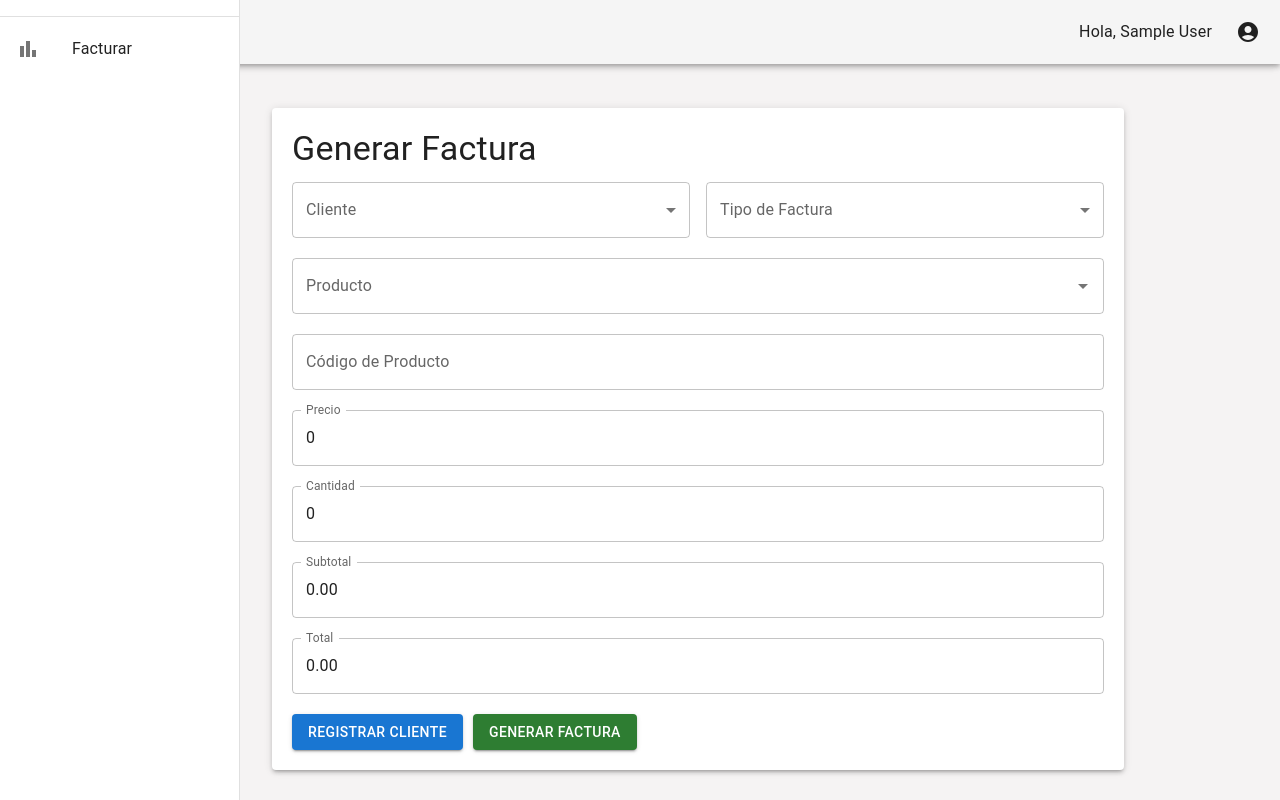
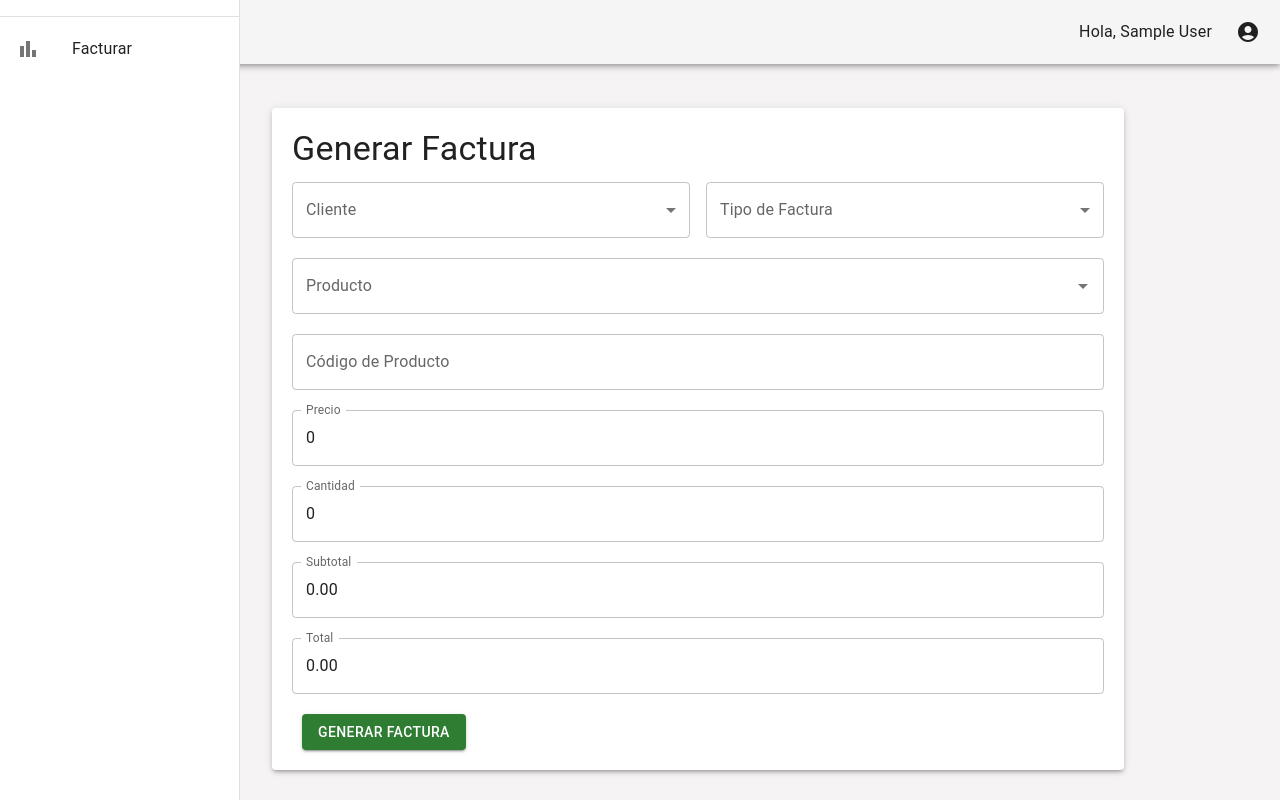
Before and after one commit to DarknesCloud/frontend_prueba, a React (Vite) app: page /dashboard/invoice in a window 1280 px wide. Built offline with nearby package versions, Linux system fonts and the light colour scheme; sample sign-in values are in the browser's storage.

Commit message:
Fix errores de despliegue

```diff
--- a/src/components/ClientCrud.tsx
+++ b/src/components/ClientCrud.tsx
@@ -118,7 +118,7 @@ const ClientCrud: React.FC = () => {
 
   return (
     <Guard>
-      <Container>
+      <Container style={{ marginBottom: '100px' }}>
         <div className="containerCRUDS">
           <Typography variant="h4" gutterBottom>
             CRUD de Clientes
--- a/src/components/Factura.tsx
+++ b/src/components/Factura.tsx
@@ -64,7 +64,6 @@ const Factura = () => {
   const [subtotal, setSubtotal] = useState<number>(0);
   const [total, setTotal] = useState<number>(0);
   const [errorMensaje, setErrorMensaje] = useState<any>(null);
-  const [facturaGenerada, setFacturaGenerada] = useState(false);
 
   // Estado para controlar la cantidad y el mensaje de error
   const [errorCantidad, setErrorCantidad] = useState<string | null>(null);
@@ -99,73 +98,6 @@ const Factura = () => {
   }, []);
 
   // Evento para el botón de registrar cliente
-  const handleRegisterClientClick = () => {
-    // Validar que se haya seleccionado un cliente
-    if (!selectedClient) {
-      setErrorMensaje('Por favor, seleccione un cliente.');
-      return;
-    }
-
-    // Validar que se haya seleccionado un producto
-    if (!selectedProduct) {
-      setErrorMensaje('Por favor, seleccione un producto.');
-      return;
-    }
-
-    // Encontrar el producto seleccionado
-    const product = productList.find((p) => p.name === selectedProduct);
-
-    // Validar que la cantidad y el precio sean mayores que cero
-    if (cantidad <= 0 || precio <= 0) {
-      setErrorMensaje(
-        'Asegúrese de que la cantidad y el precio sean mayores que cero.'
-      );
-      return;
-    }
-
-    // Validar que la cantidad no sea mayor que el stock disponible
-    if (product) {
-      const updatedStock = product.stock - cantidad;
-      const updatedProducts = productList.map((p) =>
-        p.code === product.code ? { ...p, stock: updatedStock } : p
-      );
-      setProductList(updatedProducts);
-      localStorage.setItem('products', JSON.stringify(updatedProducts));
-    } else {
-      setErrorMensaje('Producto no encontrado en el catálogo.');
-      return;
-    }
-
-    // Crear un objeto Sale con los datos del formulario
-    const subtotalVenta = precio * cantidad;
-    const isv = subtotalVenta * 0.15;
-    const totalVenta = subtotalVenta + isv;
-
-    const venta: Sale = {
-      name: selectedClient,
-      tipoFactura,
-      codigoProducto: product.code,
-      precio,
-      cantidad,
-      subtotal: subtotalVenta,
-      total: totalVenta,
-      productName: product.name,
-    };
-
-    // Agregar la nueva venta a la lista de ventas
-    setSales([...sales, venta]);
-
-    // Limpiar el formulario
-    setSelectedClient('');
-    setTipoFactura('');
-    setSelectedProduct('');
-    setCodigoProducto('');
-    setPrecio(0);
-    setCantidad(0);
-    setSubtotal(0);
-    setTotal(0);
-    setErrorMensaje(null);
-  };
 
   // Evento para calcular el subtotal, ISV y total
   useEffect(() => {
@@ -229,7 +161,7 @@ const Factura = () => {
       setErrorMensaje(
         'Por favor, seleccione un cliente y registre al menos un producto.'
       );
-      return;
+      return errorMensaje;
     }
 
     // Validar que haya suficientes existencias para los productos vendidos
@@ -328,8 +260,6 @@ const Factura = () => {
     // Actualizar el contador de facturas
     setInvoiceCounter((prevCounter) => prevCounter + 1);
 
-    setFacturaGenerada(true);
-
     // Limpiar el formulario y errores
     setSelectedClient('');
     setTipoFactura('');
@@ -404,6 +334,7 @@ const Factura = () => {
                 onChange={(_, newValue: any) => setSelectedProduct(newValue)}
                 onInputChange={(e, newInputValue) => {
                   setSelectedProduct(newInputValue);
+                  e;
                 }}
                 renderInput={(params) => (
                   <TextField
@@ -474,19 +405,11 @@ const Factura = () => {
                 }}
                 style={{ marginTop: '20px' }}
               />
-              <Button
-                variant="contained"
-                color="primary"
-                onClick={handleRegisterClientClick}
-                style={{ marginTop: '20px' }}
-              >
-                Registrar Cliente
-              </Button>
+
               <Button
                 variant="contained"
                 color="success"
                 onClick={handlePagarFacturaClick}
-                disabled={facturaGenerada}
                 style={{ marginTop: '20px', marginLeft: '10px' }}
               >
                 Generar Factura
--- a/src/components/Login.tsx
+++ b/src/components/Login.tsx
@@ -1,5 +1,5 @@
 import React, { useState, useEffect } from 'react';
-import { Link, Navigate, useNavigate } from 'react-router-dom';
+import { Link, useNavigate } from 'react-router-dom';
 import {
   Container,
   Typography,
--- a/src/components/Store.tsx
+++ b/src/components/Store.tsx
@@ -38,7 +38,7 @@ const ProductCard: React.FC = () => {
         setLoading(false);
       })
       .catch((err) => {
-        setError('Error al cargar los productos');
+        setError('Error al cargar los productos: '), err;
         setLoading(false);
       });
   }, []);
```
Also changed, not shown: src/components/Register.tsx (+1 -8 lines).
